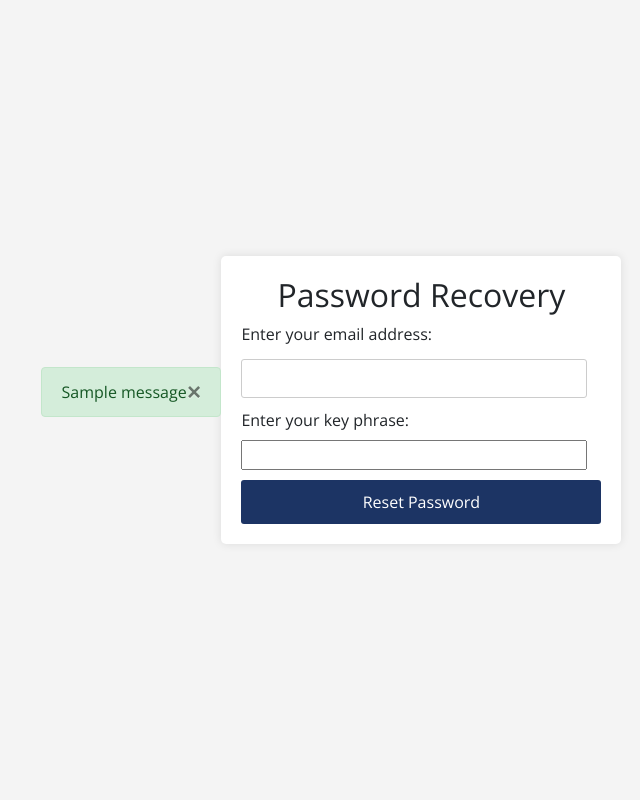
After one commit to gillgurpinderr/collaborative-travel-planner, a Flask app: page /forgot in a window 1280 px wide. The commit adds this page. Shown: the whole page, without its empty margins (309-949 px from the left). Run offline with Flask 3, Linux system fonts and the light colour scheme; tables that the repository leaves empty hold one stand-in row (values such as "Sample post"); one stand-in notice (Sample message) is shown; parts of the project's set-up code (start-up, migrations or seed data) failed here and were passed over; some libraries are stand-ins or nearby versions.

Commit message:
add forgot password functionality

```diff
--- a/website/__init__.py
+++ b/website/__init__.py
@@ -17,6 +17,9 @@ class User(db.Model, UserMixin):
     email = db.Column(db.String(320), unique=True, nullable=False)
     password = db.Column(db.String(64))
     name = db.Column(db.String(150))
+    key_phrase = db.Column(db.String(200), nullable = True)
+    token = db.Column(db.String(200), nullable = True)
+
 
 def create_app():
     app = Flask(__name__)
--- a/website/auth.py
+++ b/website/auth.py
@@ -3,6 +3,7 @@ import json
 import os
 import requests
 import google.auth.transport.requests
+import secrets
 from flask import Blueprint, redirect, render_template, request, session, abort, url_for, flash
 from google_auth_oauthlib.flow import Flow
 from pip._vendor import cachecontrol
@@ -10,7 +11,9 @@ from google.oauth2 import id_token
 from werkzeug.security import generate_password_hash, check_password_hash
 from .__init__ import db
 from .__init__ import User
+from random_word import RandomWords
 
+r = RandomWords()
 auth = Blueprint('auth',__name__)
 os.environ["OAUTHLIB_INSECURE_TRANSPORT"] = "1" # this will allow OAuth over insecure HTTP connection
 
@@ -54,6 +57,10 @@ def handle_sign_up(form):
             db.session.add(new_user)
             db.session.commit()
             flash('Account created!', category='success')
+            key_phrase = f"{r.get_random_word()} {r.get_random_word()} {r.get_random_word()}"
+            new_user.key_phrase = key_phrase
+            db.session.commit()
+            flash(f'NOTE Key Phrase: {key_phrase}', category='success')
         except Exception as e:
             flash(f'Error creating account: {str(e)}', category='error')
 
@@ -163,3 +170,45 @@ def about():
 @login_is_required
 def contact():
     return render_template('contact.html')
+
+
+import secrets
+
+@auth.route('/forgot', methods=['GET', 'POST'])
+def forgot():
+    if request.method == 'POST':
+        email = request.form.get('email')
+        key_phrase = request.form.get('password') # "password" in this case is key phrase
+        user = User.query.filter_by(email=email).first()
+
+        if user:
+            if key_phrase == user.key_phrase:
+                token = secrets.token_urlsafe(16)
+                user.token = token
+                db.session.commit()
+                return redirect(url_for('auth.reset', email=email, token=token))
+            else:
+                flash('Incorrect key phrase.', category='error')
+        else:
+            flash('Email not found. Please try again.', category='error')
+
+    return render_template('forgot.html')
+
+@auth.route('/reset/<email>/<token>', methods=['GET', 'POST'])
+def reset(email, token):
+    user = User.query.filter_by(email=email, token=token).first()
+    if not user:
+        abort(404)
+
+    if request.method == 'POST':
+        new_password = request.form.get('password')
+        if len(new_password) < 6:
+            flash('Password must be at least 5 characters.', category='error')
+        else:
+            user.password = generate_password_hash(new_password, method='scrypt')
+            user.token = None
+            db.session.commit()
+            flash('Your password has been reset!', category='success')
+            return redirect(url_for('auth.index'))
+
+    return render_template('reset.html')
--- /dev/null
+++ b/website/static/forgot.css
@@ -0,0 +1,58 @@
+body {
+    font-family: 'Open Sans';
+    margin: 0;
+    padding: 0;
+    display: flex;
+    justify-content: center;
+    align-items: center;
+    height: 100vh;
+    background-color: #f4f4f4;
+  }
+  .forgot-password-form {
+    background-color: #fff;
+    padding: 20px;
+    border-radius: 5px;
+    box-shadow: 0 0 10px rgba(0, 0, 0, 0.1);
+    justify-content: center;
+    width: 50vh
+  }
+  .forgot-password-form h2 {
+    text-align: center;
+  }
+  .forgot-password-form input[type="email"] {
+    margin-top: 5px;
+    width: 96%;
+    padding: 10px;
+    padding-bottom: 3px;
+    margin-bottom: 10px;
+    border-radius: 3px;
+    border: 1px solid #ccc;
+  }
+  .forgot-password-form input[type="password"] {
+    margin-top: 5px;
+    width: 96%;
+    padding: 10px;
+    padding-right: px;
+    margin-bottom: 10px;
+    border-radius: 3px;
+    border: 1px solid #ccc;
+  }
+  .forgot-password-form input[type="submit"] {
+    width: 100%;
+    padding: 10px;
+    border-radius: 3px;
+    border: none;
+    background-color: #1c3464;
+    color: #fff;
+    cursor: pointer;
+    transition: background-color 0.35s, opacity 0.35s;
+  }
+
+  .forgot-password-form input[type="submit"]:hover {
+    opacity: 0.7;
+  }
+
+  .forgot-password-form input[id="password"] {
+    width:96%;
+    margin-bottom: 10px;
+  }
--- a/website/templates/contact.html
+++ b/website/templates/contact.html
@@ -3,7 +3,7 @@
     <head>
         <meta charset="utf-8">
         <meta http-equiv="X-UA-Compatible" content="IE=edge">
-        <title>WanderSynch</title>
+        <title>WanderSync</title>
         <meta name="description" content="">
         <meta name="viewport" content="width=device-width, initial-scale=1">
         <!-- font awesome cdn -->
--- /dev/null
+++ b/website/templates/forgot.html
@@ -0,0 +1,52 @@
+<!DOCTYPE html>
+<html lang="en">
+
+<head>
+  <meta charset="UTF-8">
+  <meta name="viewport" content="width=device-width, initial-scale=1.0">
+  <title>Forgot Password</title>
+  <link href="https://fonts.googleapis.com/css?family=Open+Sans" rel="stylesheet">
+  <link rel="stylesheet" href="https://stackpath.bootstrapcdn.com/bootstrap/4.3.1/css/bootstrap.min.css">
+  <script src="https://code.jquery.com/jquery-3.3.1.slim.min.js"></script>
+  <script src="https://cdnjs.cloudflare.com/ajax/libs/popper.js/1.14.7/umd/popper.min.js"></script>
+  <script src="https://stackpath.bootstrapcdn.com/bootstrap/4.3.1/js/bootstrap.min.js"></script>
+  <link rel="stylesheet" href="https://cdnjs.cloudflare.com/ajax/libs/font-awesome/6.4.2/css/all.min.css">
+  <link rel="stylesheet" href="/static/forgot.css">
+
+</head>
+
+<body>
+  <nav>
+    {% with messages = get_flashed_messages(with_categories=true) %}
+        {% for category, message in messages %}
+            {% if category == 'error' %}
+                <div class="alert alert-danger alter-dismissable fade show" role=alert>
+                    {{ message }}
+                    <button type="button" class="close" data-dismiss="alert">
+                        <span aria-hidden="true">&times;</span>
+                    </button>
+                </div>
+            {% else %}
+                <div class="alert alert-success alter-dismissable fade show" role=alert>
+                    {{ message }}
+                    <button type="button" class="close" data-dismiss="alert">
+                        <span aria-hidden="true">&times;</span>
+                    </button>
+                </div>
+            {% endif %}
+        {% endfor %}
+    {% endwith %}
+  </nav>
+<div class="forgot-password-form">
+  <h2>Password Recovery</h2>
+  <form method="POST">
+    <label form="email">Enter your email address:</label>
+    <input type="email" id="email" name="email" required>
+    <label form="password">Enter your key phrase:</label>
+    <input type="text" id="password" name="password" required>
+    <input type="submit" value="Reset Password">
+  </form>
+</div>
+</body>
+
+</html>
--- a/website/templates/index.html
+++ b/website/templates/index.html
@@ -60,7 +60,7 @@
                 <span>or use your email password</span>
                 <input type="email" id="email" name="email" placeholder="Email">
                 <input type="password" id="password" name="password" placeholder="Password">
-                <a href="#">Forget Your Password?</a>
+                <a href="/forgot">Forget Your Password?</a>
                 <button href=''>Sign In</button>
             </form>
         </div>
```
Also changed, not shown: website/static/reset.css (added, +44 -0 lines), website/templates/reset.html (added, +50 -0 lines).
